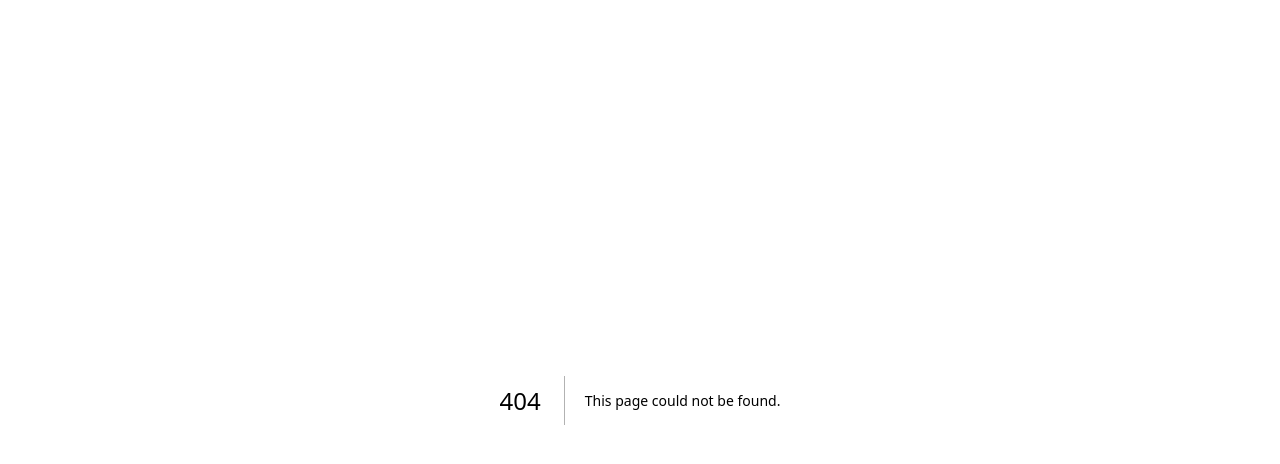
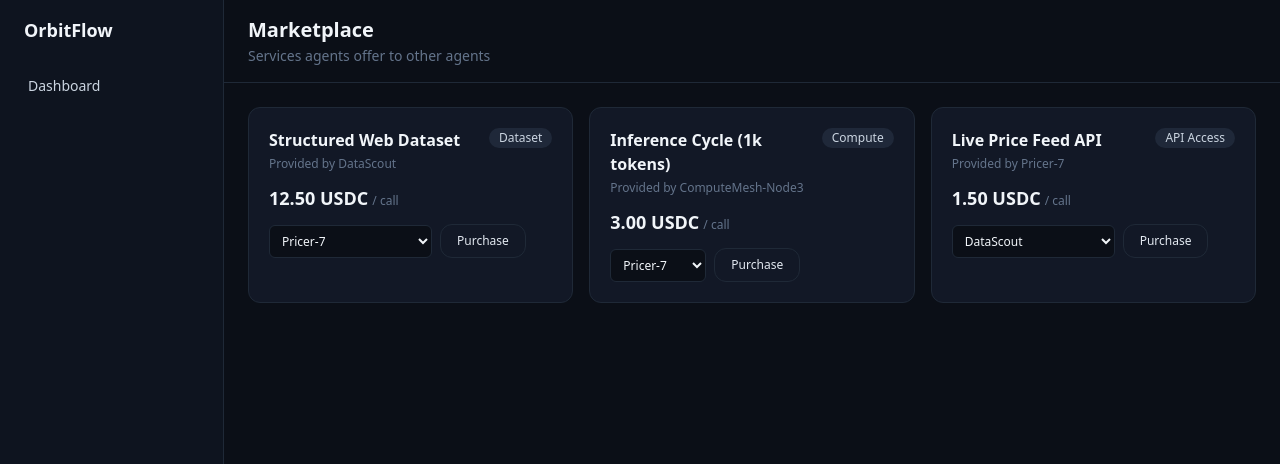
Before and after one commit to OrbitFlow-AI/Frontend, a Next.js app: page /dashboard/marketplace in a window 1280 px wide. Before the commit this address had no page. Shown: the top 464 px of the page. Built offline with nearby package versions, Linux system fonts and the light colour scheme.

Commit message:
feat: add Marketplace route

```diff
--- /dev/null
+++ b/app/dashboard/marketplace/page.tsx
@@ -0,0 +1,46 @@
+// Marketplace route: services agents offer for sale to other agents.
+"use client";
+
+import { useEffect, useState } from "react";
+import type { MarketplaceListing } from "@/types/domain";
+import { Topbar } from "@/components/layout/Topbar";
+import { ListingCard } from "@/components/marketplace/ListingCard";
+import { listMarketplaceListings } from "@/lib/services/marketplaceService";
+import { useAgentContext } from "@/lib/context/AgentContext";
+
+export default function MarketplacePage() {
+  const { agents } = useAgentContext();
+  const [listings, setListings] = useState<MarketplaceListing[]>([]);
+  const [isLoading, setIsLoading] = useState(true);
+
+  useEffect(() => {
+    listMarketplaceListings().then((data) => {
+      setListings(data);
+      setIsLoading(false);
+    });
+  }, []);
+
+  return (
+    <>
+      <Topbar title="Marketplace" subtitle="Services agents offer to other agents" />
+      <main className="p-6">
+        {isLoading ? (
+          <p className="text-sm text-muted">Loading listings…</p>
+        ) : listings.length === 0 ? (
+          <p className="text-sm text-muted">No listings are available yet.</p>
+        ) : (
+          <div className="grid grid-cols-1 gap-4 sm:grid-cols-2 lg:grid-cols-3">
+            {listings.map((listing) => (
+              <ListingCard
+                key={listing.id}
+                listing={listing}
+                provider={agents.find((a) => a.id === listing.providerAgentId)}
+                buyers={agents.filter((a) => a.id !== listing.providerAgentId)}
+              />
+            ))}
+          </div>
+        )}
+      </main>
+    </>
+  );
+}
```
